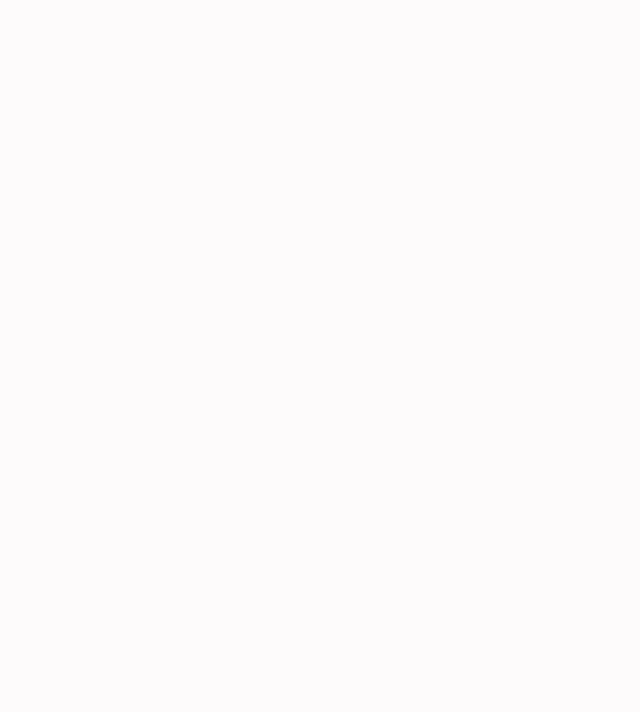
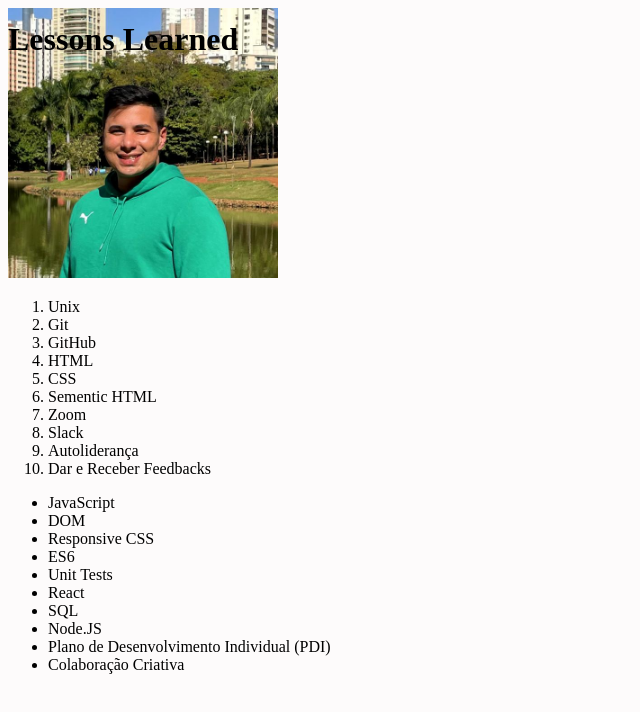
Before and after one commit to wladyrjusta/wladyrJusta.github.io, a website: page index.html in a window 1280 px wide. Shown: the whole page, without its empty margins (0-640 px from the left). Drawn offline with Linux system fonts and the light colour scheme.

Commit message:
Adicionada barra superior e título, Adicionada Foto, Adicionadas lista ordenada e não ordenada e seus elementos

```diff
--- a/index.html
+++ b/index.html
@@ -6,6 +6,40 @@
     <link rel="stylesheet" type="text/css" href="style.css">
   </head>
   <body>
+    <header id="cabecalho">
+        <h1 id="titulo">Lessons Learned</h1>
+    </header>
+<main>
+<div id="main">
+    <img id="foto" src="minha_foto.jpg" alt="foto do usuário" width="270px">
+
+    <ol id="licoes_aprendidas">
+        <li>Unix</li>
+        <li>Git</li>
+        <li>GitHub</li>
+        <li>HTML</li>
+        <li>CSS</li>
+        <li>Sementic HTML</li>
+        <li>Zoom</li>
+        <li>Slack</li>
+        <li>Autoliderança</li>
+        <li>Dar e Receber Feedbacks</li>
+    </ol>
+    <ul id="licoes_a_aprender">
+        <li>JavaScript</li>
+        <li>DOM</li>
+        <li>Responsive CSS</li>
+        <li>ES6</li>
+        <li>Unit Tests</li>
+        <li>React</li>
+        <li>SQL</li>
+        <li>Node.JS</li>
+        <li>Plano de Desenvolvimento Individual (PDI)</li>
+        <li>Colaboração Criativa</li>
+    </ul>
+</div>
+
+</main>
 
   </body>
 </html>
--- a/style.css
+++ b/style.css
@@ -2,3 +2,15 @@
 body {
     background-color: rgb(253, 251, 251);
 }
+
+#cabecalho {
+    top: 0;
+    position: fixed;
+}
+ #licoes_aprendidas {
+
+ }
+
+ #licoes_a_aprender {
+
+ }
```
Also changed, not shown: minha-fotto.jpg (deleted), minha_foto.jpg (added).
